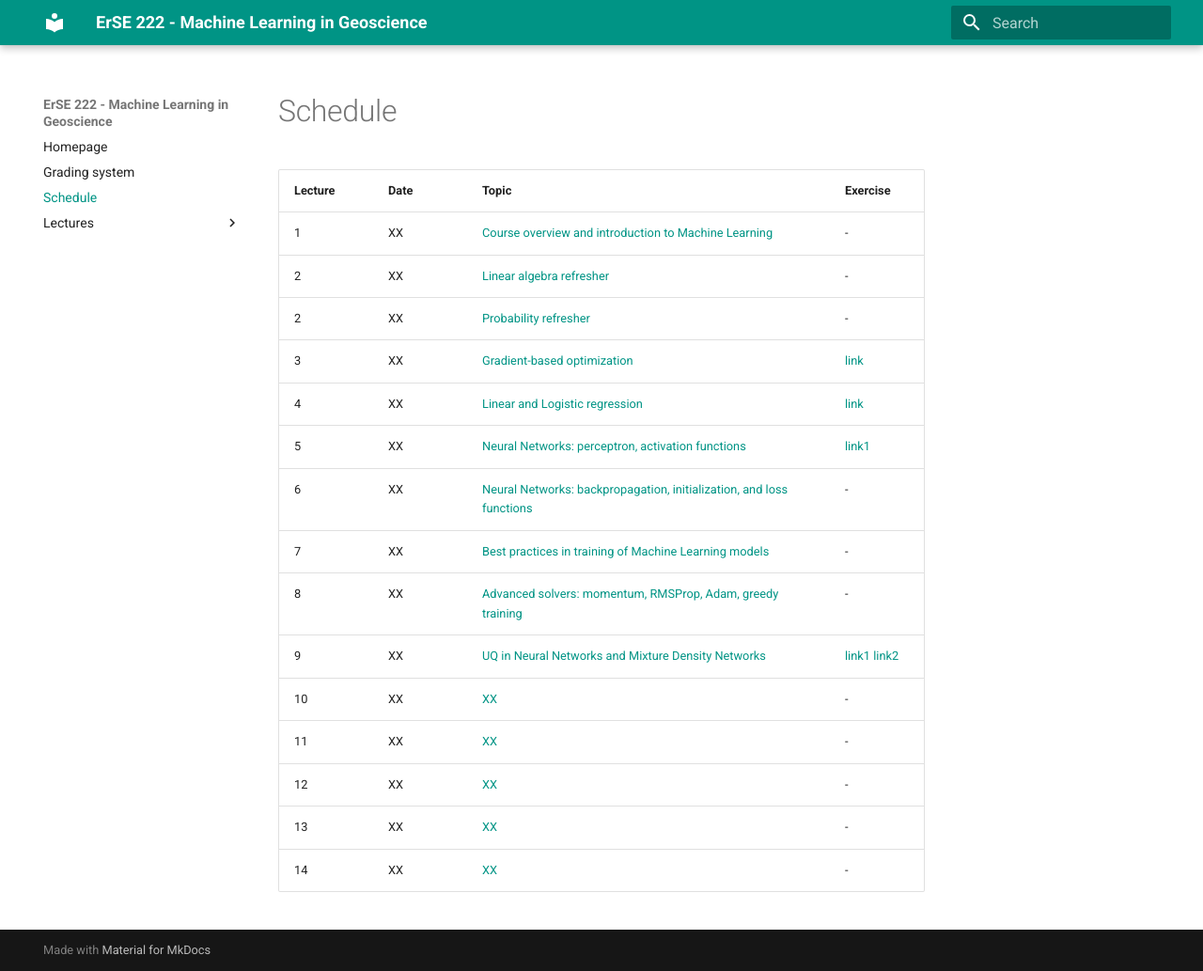
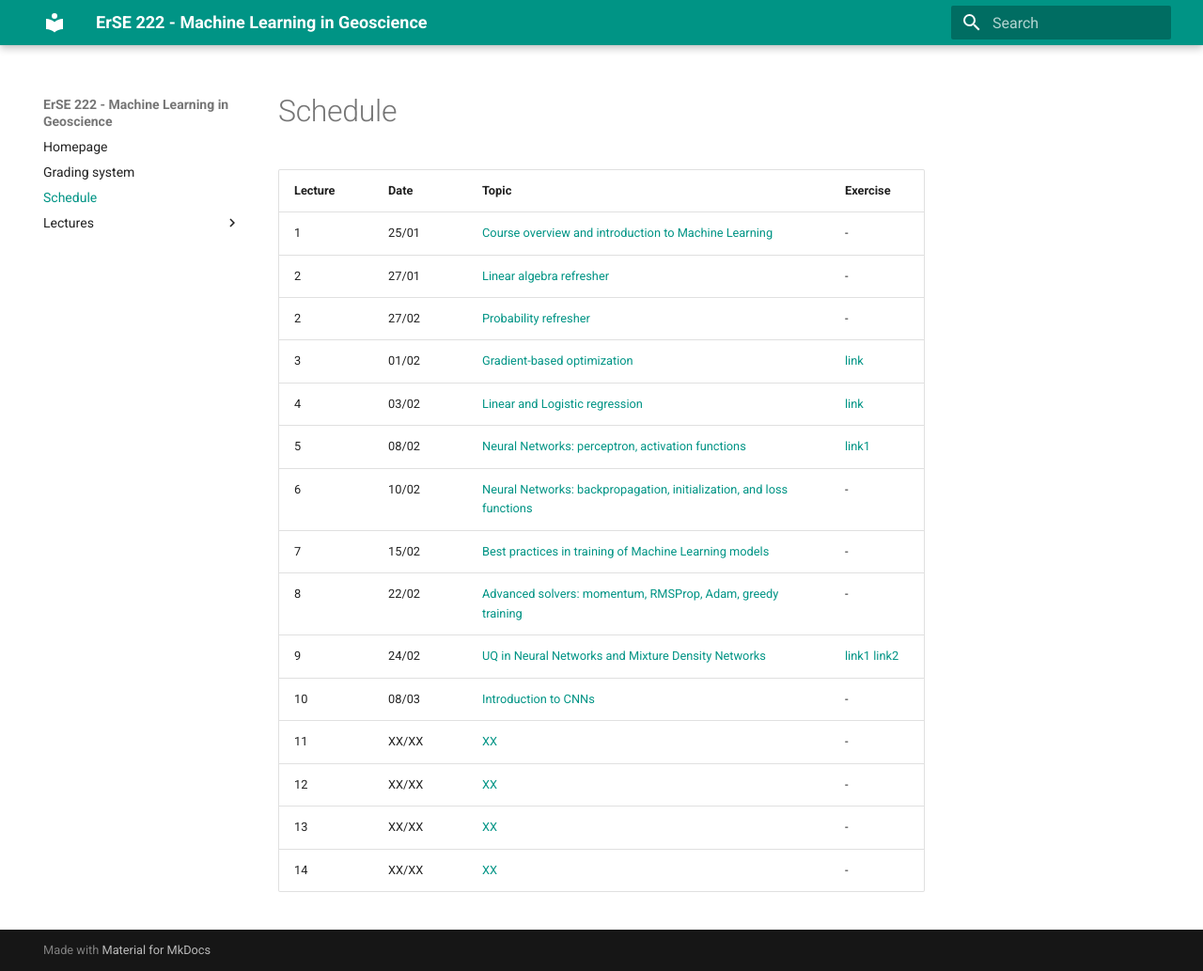
Before and after one commit to DIG-Kaust/MLgeoscience, an MkDocs documentation site: the page built from docs/schedule.md, in a window 1280 px wide and 1033 px high. Shown: the whole window at 94% size. Built offline with MkDocs 1.6.1 and Material for MkDocs 9.7.7, drawn with Linux system fonts in a browser that asks for light colours.

```diff
--- a/docs/schedule.md
+++ b/docs/schedule.md
@@ -1,19 +1,19 @@
 # Schedule
 
-| Lecture | Date | Topic                                                                           | Exercise |
-|---------|------|---------------------------------------------------------------------------------|----------|
-| 1       | XX   | [Course overview and introduction to Machine Learning](lectures/01_intro.md)     | -        |
-| 2       | XX   | [Linear algebra refresher](lectures/02_linalg.md)                                | -        |
-| 2       | XX   | [Probability refresher](lectures/02_prob.md)                                     | -        |
-| 3       | XX   | [Gradient-based optimization](lectures/03_gradopt.md)                            | [link](https://github.com/DIG-Kaust/MLgeoscience/blob/main/labs/notebooks/VisualOptimization/1_VisualOptimization.ipynb) |
-| 4       | XX   | [Linear and Logistic regression](lectures/04_linreg.md)                           | [link](https://github.com/DIG-Kaust/MLgeoscience/blob/main/labs/notebooks/BasicTorch/2_BasicPytorch.ipynb) |
-| 5       | XX   | [Neural Networks: perceptron, activation functions](lectures/05_nn.md)             | [link1](https://github.com/DIG-Kaust/MLgeoscience/blob/main/labs/notebooks/BasicTorch/2_BasicPytorch.ipynb)   |
-| 6       | XX   | [Neural Networks: backpropagation, initialization, and loss functions](lectures/06_nn.md) | -        |
-| 7       | XX   | [Best practices in training of Machine Learning models](lectures/07_bestpractice.md)             | -        |
-| 8       | XX   | [Advanced solvers: momentum, RMSProp, Adam, greedy training](lectures/08_gradopt1.md)                                       | -        |
-| 9       | XX   | [UQ in Neural Networks and Mixture Density Networks](lectures/09_mdn.md)                  | [link1](https://github.com/DIG-Kaust/MLgeoscience/blob/main/labs/notebooks/LearningFunction/LearningFunction.ipynb) [link2](https://github.com/DIG-Kaust/MLgeoscience/blob/main/labs/notebooks/MixtureDensityNetwork/MDN.ipynb)          |
-| 10      | XX   | [XX](lectures/XX.md)                                       | -        |
-| 11      | XX   | [XX](lectures/XX.md)                                       | -        |
-| 12      | XX   | [XX](lectures/XX.md)                                       | -        |
-| 13      | XX   | [XX](lectures/XX.md)                                       | -        |
-| 14      | XX   | [XX](lectures/XX.md)                                       | -        |
+| Lecture | Date    | Topic                                                                           | Exercise |
+|---------|---------|---------------------------------------------------------------------------------|----------|
+| 1       | 25/01   | [Course overview and introduction to Machine Learning](lectures/01_intro.md)     | -        |
+| 2       | 27/01   | [Linear algebra refresher](lectures/02_linalg.md)                                | -        |
+| 2       | 27/02   | [Probability refresher](lectures/02_prob.md)                                     | -        |
+| 3       | 01/02   | [Gradient-based optimization](lectures/03_gradopt.md)                            | [link](https://github.com/DIG-Kaust/MLgeoscience/blob/main/labs/notebooks/VisualOptimization/1_VisualOptimization.ipynb) |
+| 4       | 03/02   | [Linear and Logistic regression](lectures/04_linreg.md)                           | [link](https://github.com/DIG-Kaust/MLgeoscience/blob/main/labs/notebooks/BasicTorch/2_BasicPytorch.ipynb) |
+| 5       | 08/02   | [Neural Networks: perceptron, activation functions](lectures/05_nn.md)             | [link1](https://github.com/DIG-Kaust/MLgeoscience/blob/main/labs/notebooks/BasicTorch/2_BasicPytorch.ipynb)   |
+| 6       | 10/02   | [Neural Networks: backpropagation, initialization, and loss functions](lectures/06_nn.md) | -        |
+| 7       | 15/02   | [Best practices in training of Machine Learning models](lectures/07_bestpractice.md)             | -        |
+| 8       | 22/02   | [Advanced solvers: momentum, RMSProp, Adam, greedy training](lectures/08_gradopt1.md)                                       | -        |
+| 9       | 24/02   | [UQ in Neural Networks and Mixture Density Networks](lectures/09_mdn.md)                  | [link1](https://github.com/DIG-Kaust/MLgeoscience/blob/main/labs/notebooks/LearningFunction/LearningFunction.ipynb) [link2](https://github.com/DIG-Kaust/MLgeoscience/blob/main/labs/notebooks/MixtureDensityNetwork/MDN.ipynb)          |
+| 10      | 08/03   | [Introduction to CNNs](lectures/10_cnn.md)                                       | -        |
+| 11      | XX/XX   | [XX](lectures/XX.md)                                       | -        |
+| 12      | XX/XX   | [XX](lectures/XX.md)                                       | -        |
+| 13      | XX/XX   | [XX](lectures/XX.md)                                       | -        |
+| 14      | XX/XX   | [XX](lectures/XX.md)                                       | -        |
```
Also changed, not shown: docs/README.md (+7 -0 lines), docs/lectures/01_intro.md (+1 -1 lines), docs/lectures/10_cnn.md (added, +175 -0 lines), labs/README.md (+6 -0 lines), docs/lectures/figs/cnn.png (added), docs/lectures/figs/convmtx.png (added), docs/lectures/figs/hand_learn_filters.png (added), docs/lectures/figs/padding.png (added), docs/lectures/figs/striding.png (added).
